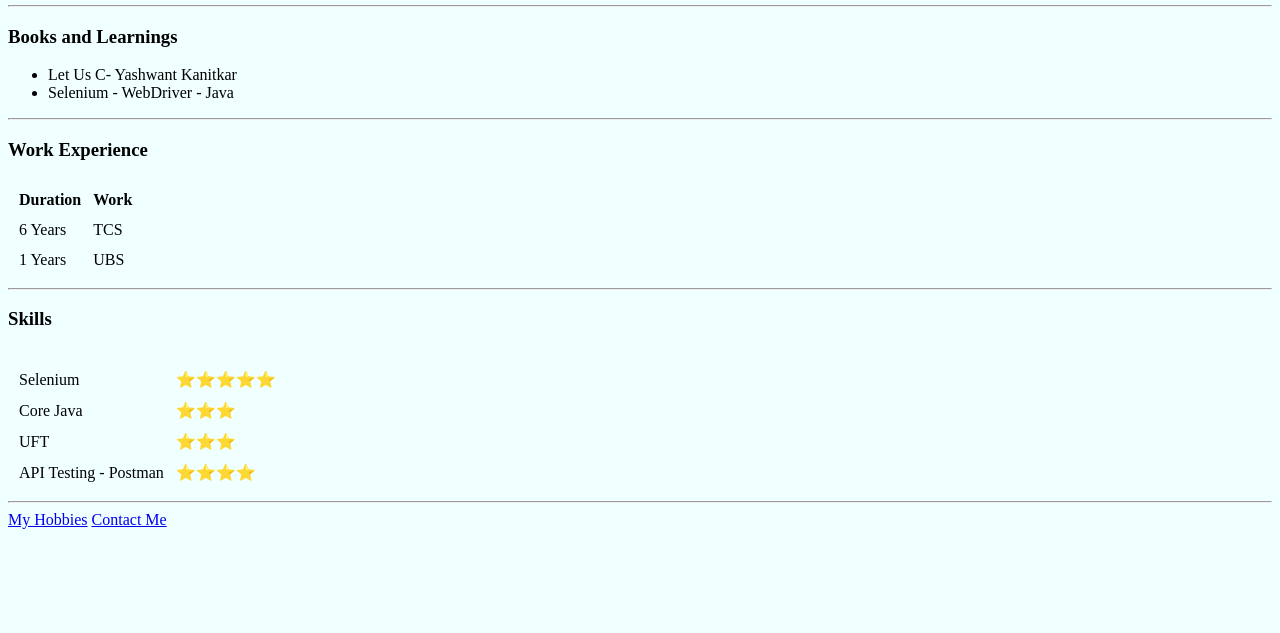
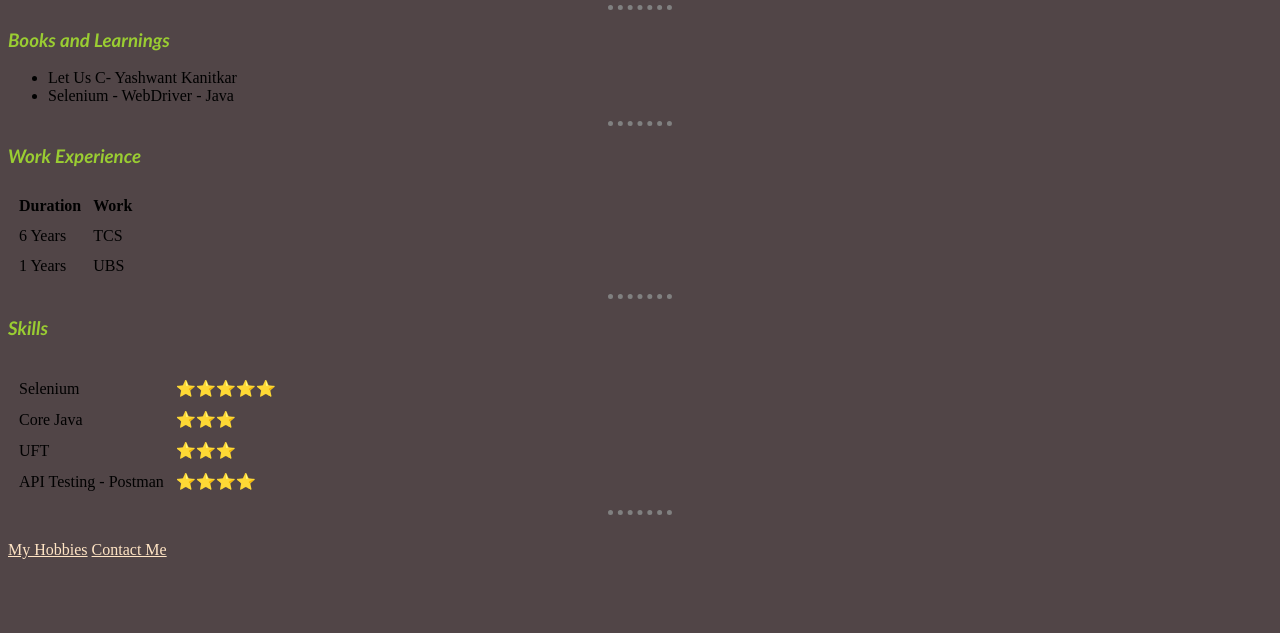
Before and after one commit to santoshgithub1983/portfolio, a plain HTML site: page index.html in a window 1280 px wide. Shown: the part 167-800 px from the top of the page. Drawn offline with Linux system fonts and the light colour scheme.

Commit message:
added externalCSS

```diff
--- /dev/null
+++ b/externalCSS.css
@@ -0,0 +1,19 @@
+body{
+    background-color: rgb(81 69 71);
+}
+h3{
+    color: yellowgreen;
+    font-style: italic;
+    font-family: 'Trebuchet MS', 'Lucida Sans Unicode', 'Lucida Grande', 'Lucida Sans', Arial, sans-serif;
+}
+a{
+    color: bisque;
+}
+hr{
+    border-style: none;
+    border-top-style: dotted;
+    border-color: grey;
+    border-top-width: 5px;
+    width: 5%;
+
+}
--- a/index.html
+++ b/index.html
@@ -5,11 +5,7 @@
     <meta http-equiv="X-UA-Compatible" content="IE=edge">
     <meta name="viewport" content="width=device-width, initial-scale=1.0">
     <title>Santosh's Portfolio 👨‍🦱</title>
-    <style>
-        body{
-            background-color: azure;
-        }
-    </style>
+    <link rel="stylesheet" href="./externalCSS.css">
 </head>
 <body>
    <table cellspacing="20">
@@ -17,7 +13,7 @@
             <td><img src="./images/SantoshPandharePic-circled.png" alt="Santosh's Picture"></td>
         <td>
             <h1>Santosh Pandhare</h1>
-            <p>Fullstack Learner at  <strong><a href="https://www.upgrad.com/" target="_blank">Upgrad</a></strong></p>
+            <p>Fullstack Learner at  <a href="https://www.upgrad.com/" target="_blank">Upgrad</a></p>
         </td>
       </tr>
    </table>
@@ -71,10 +67,9 @@
         </tr>
     </tbody>
 </table>
-
-
-   <hr>
-   <a href="hobbies.html" target="_blank">My Hobbies</a>
-   <a href="contact-me.html" target="_blank">Contact Me</a>
+<hr>
+<br>
+   <a href="hobbies.html" target="_blank" cellspacing="100">My Hobbies</a>
+   <a href="contact-me.html" target="_blank"  cellspacing="100">Contact Me</a>
 </body>
 </html>
```
Also changed, not shown: contact-me.html (+1 -0 lines), hobbies.html (+1 -0 lines).
